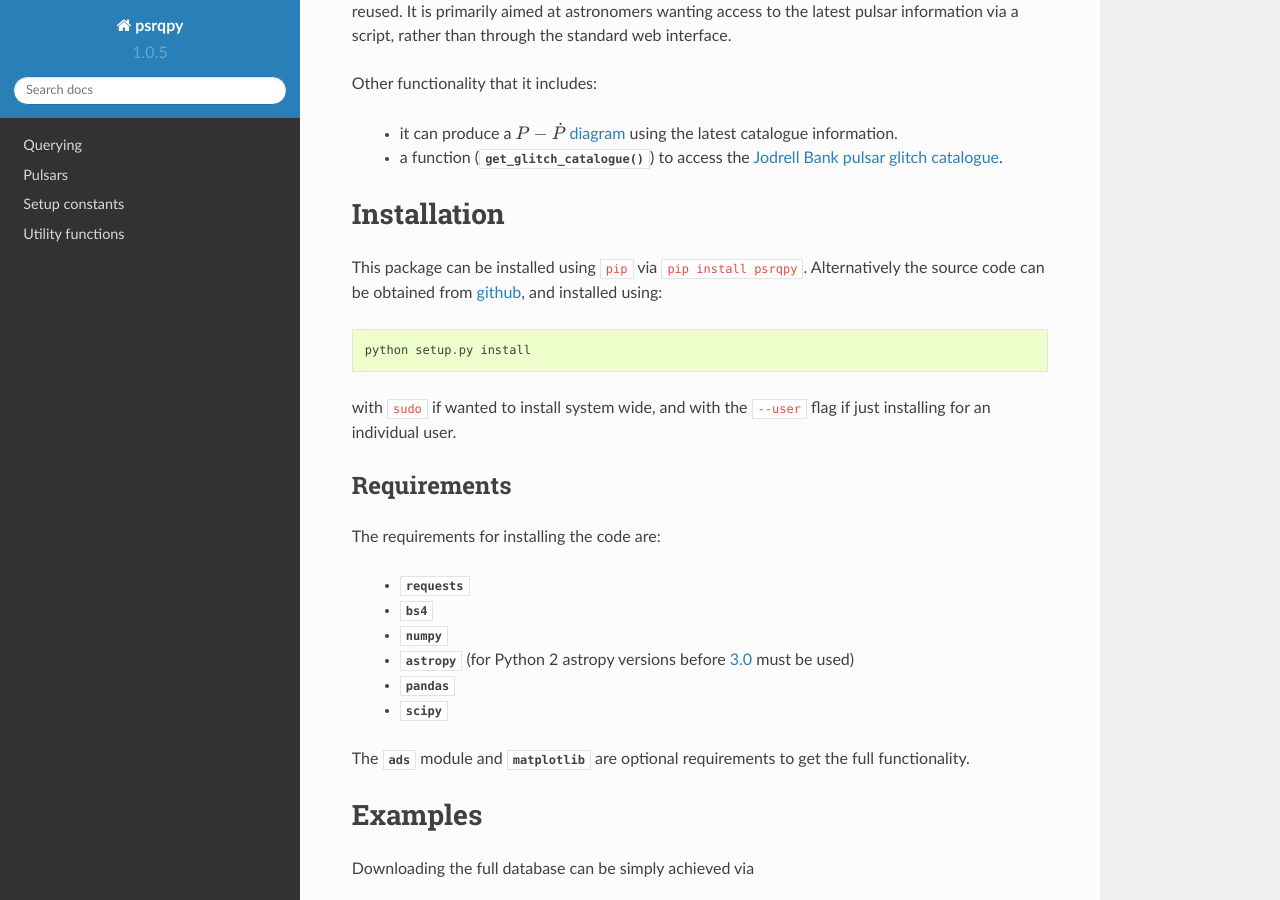
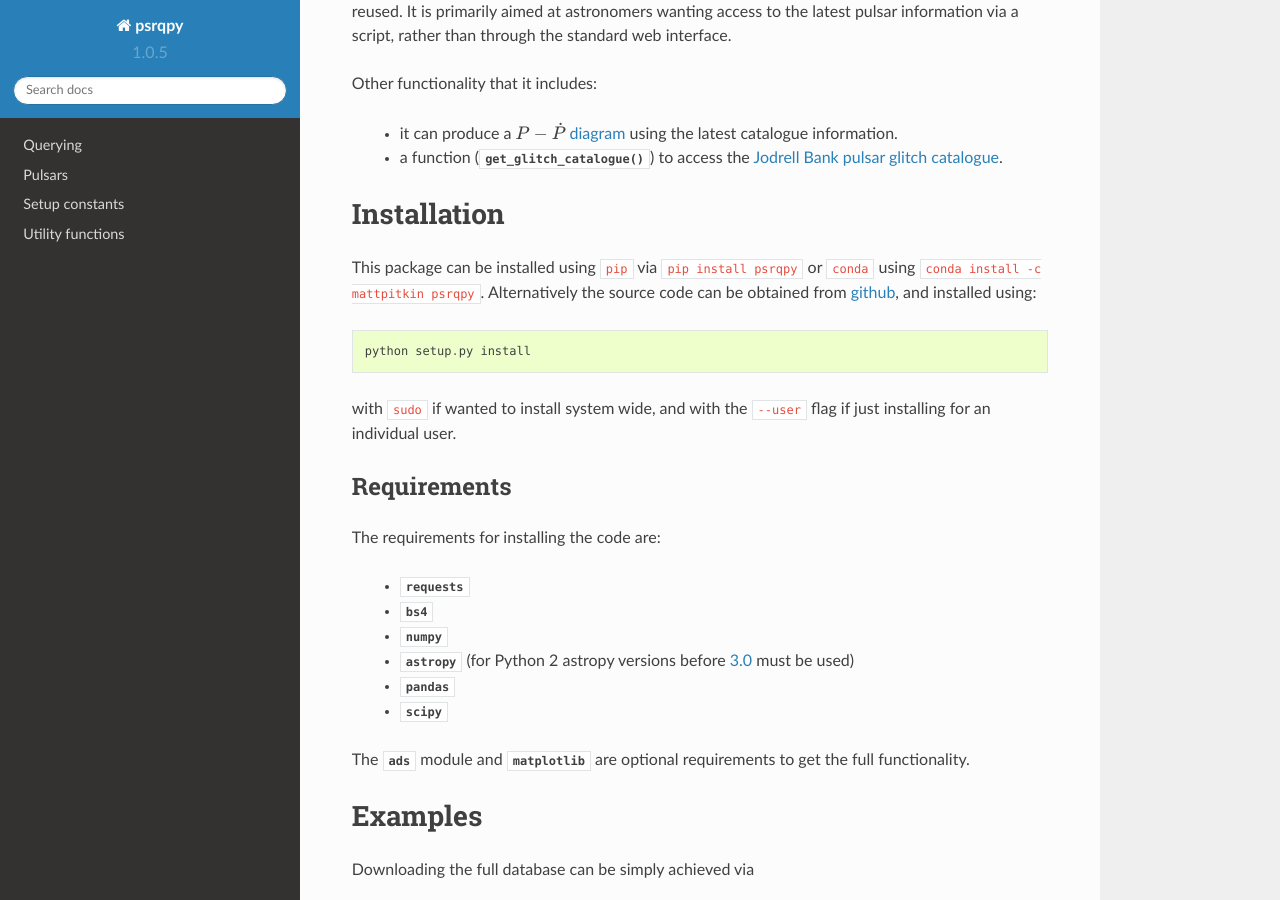
Before and after one commit to mattpitkin/psrqpy, a Sphinx documentation site: the page built from docs/source/index.rst, in a window 1280 px wide and 900 px high, scrolled down 332 px. Built offline with Sphinx 7.4.7 and the Read the Docs theme 2.0.0, drawn with Linux system fonts in a browser that asks for light colours.

Commit message:
Add conda installation

```diff
--- a/docs/source/index.rst
+++ b/docs/source/index.rst
@@ -25,7 +25,7 @@ Other functionality that it includes:
 Installation
 ============
 
-This package can be installed using ``pip`` via ``pip install psrqpy``. Alternatively
+This package can be installed using ``pip`` via ``pip install psrqpy`` or ``conda`` using ``conda install -c mattpitkin psrqpy``. Alternatively
 the source code can be obtained from `github <https://github.com/mattpitkin/psrqpy>`_, and installed using::
 
     python setup.py install
--- a/requirements.txt
+++ b/requirements.txt
@@ -1,7 +1,7 @@
 six
 requests
 beautifulsoup4
-numpy
+numpy>=1.15
 scipy
 pandas>0.21
 astropy>=2.0,<3.0; python_version <= '2.7'
```
Also changed, not shown: README.md (+7 -0 lines), 2 other files.
